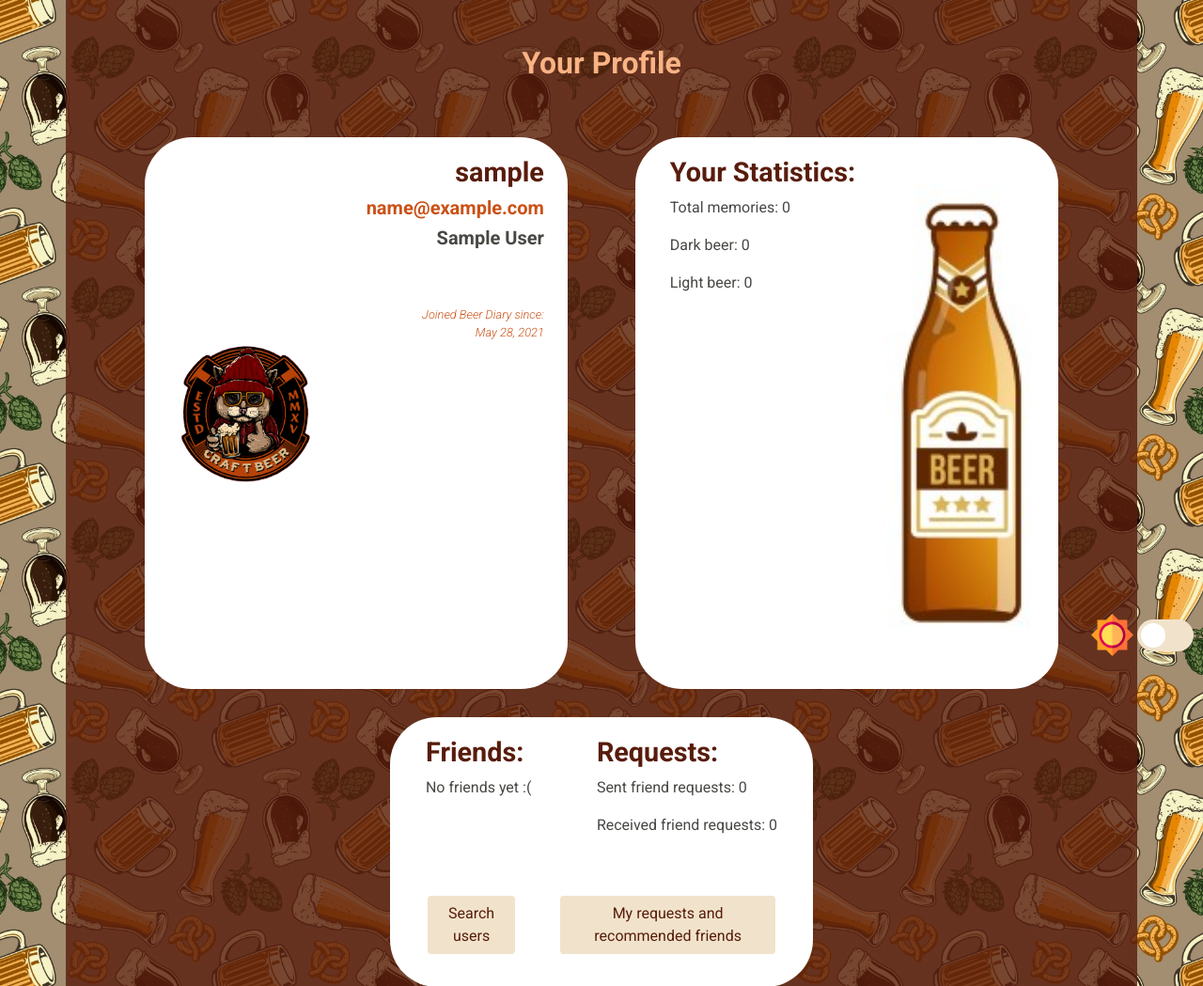
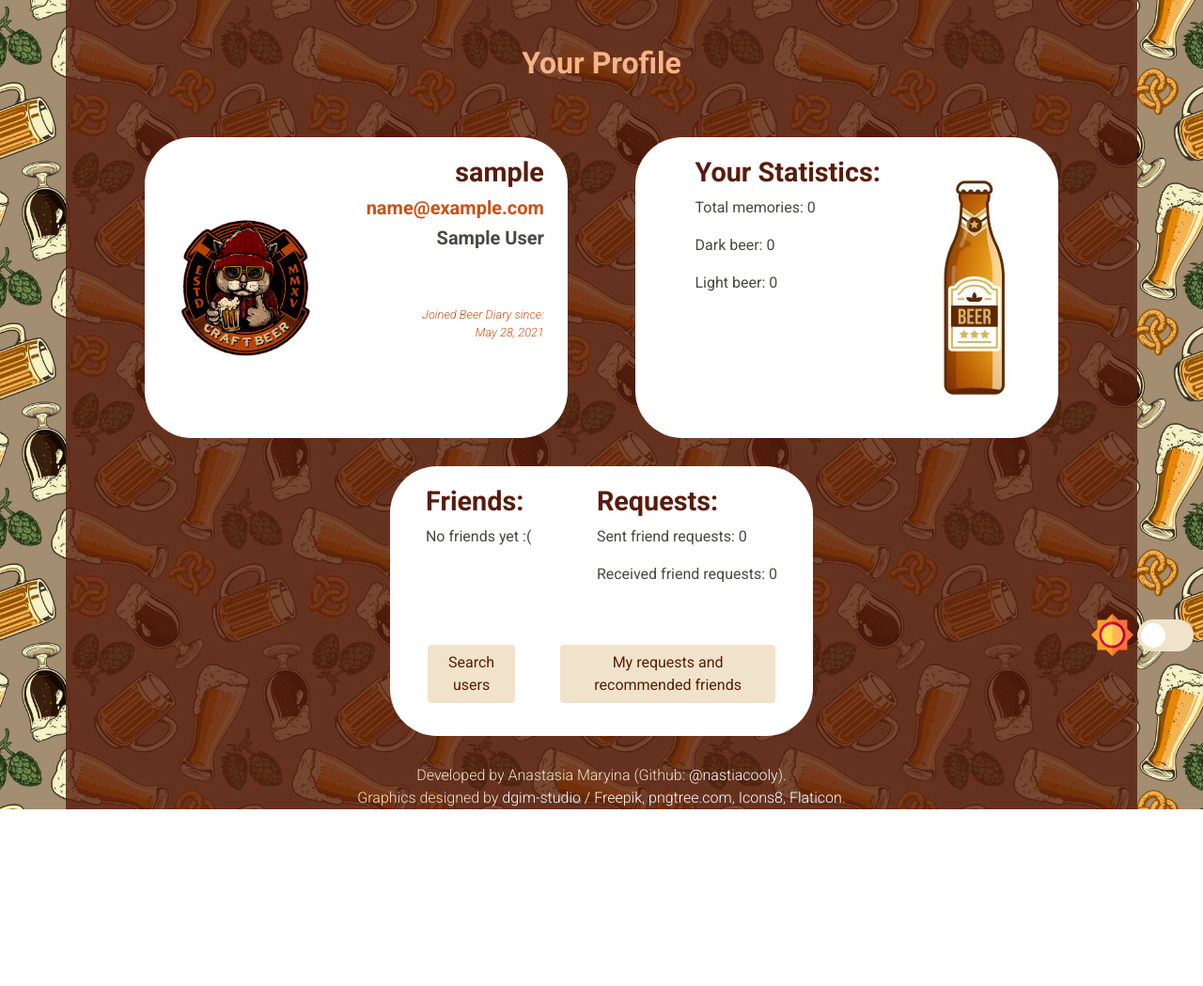
Before and after one commit to nastiacooly/beer-diary, a Django app: a page that uses users/templates/profile.html in a window 1280 px wide. Shown: the part 92-1141 px from the top of the page at 94% size. After the commit the page ends 953 px from the top, so only its background shows below. Run offline with Django 3.2, Linux system fonts and the light colour scheme; the visitor is signed in with stand-in values (Sample User, id 1); data comes from the database, SQL or seed files in the repository; data that the repository does not hold is empty.

Commit message:
minor fixes

```diff
--- a/static/css/styles.css
+++ b/static/css/styles.css
@@ -228,7 +228,7 @@
 
 .beer-image, .user-image {
     max-height: 100%;
-    width: 40%;
+    max-width: 40%;
     object-fit: contain;
 }
 
@@ -736,7 +736,7 @@
 
     .beer-image {
         max-height: 80%;
-        width: 20%;
+        max-width: 20%;
     }
 
     .user-image {
```
